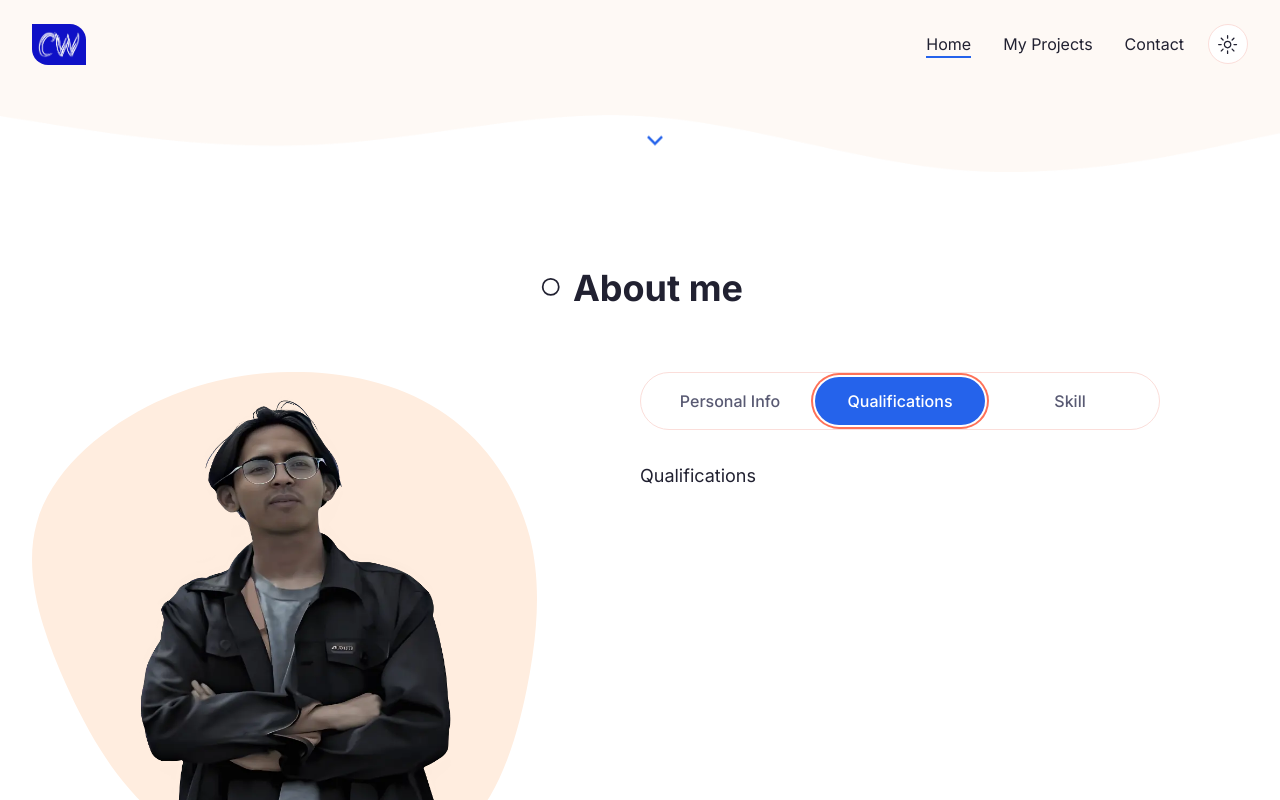
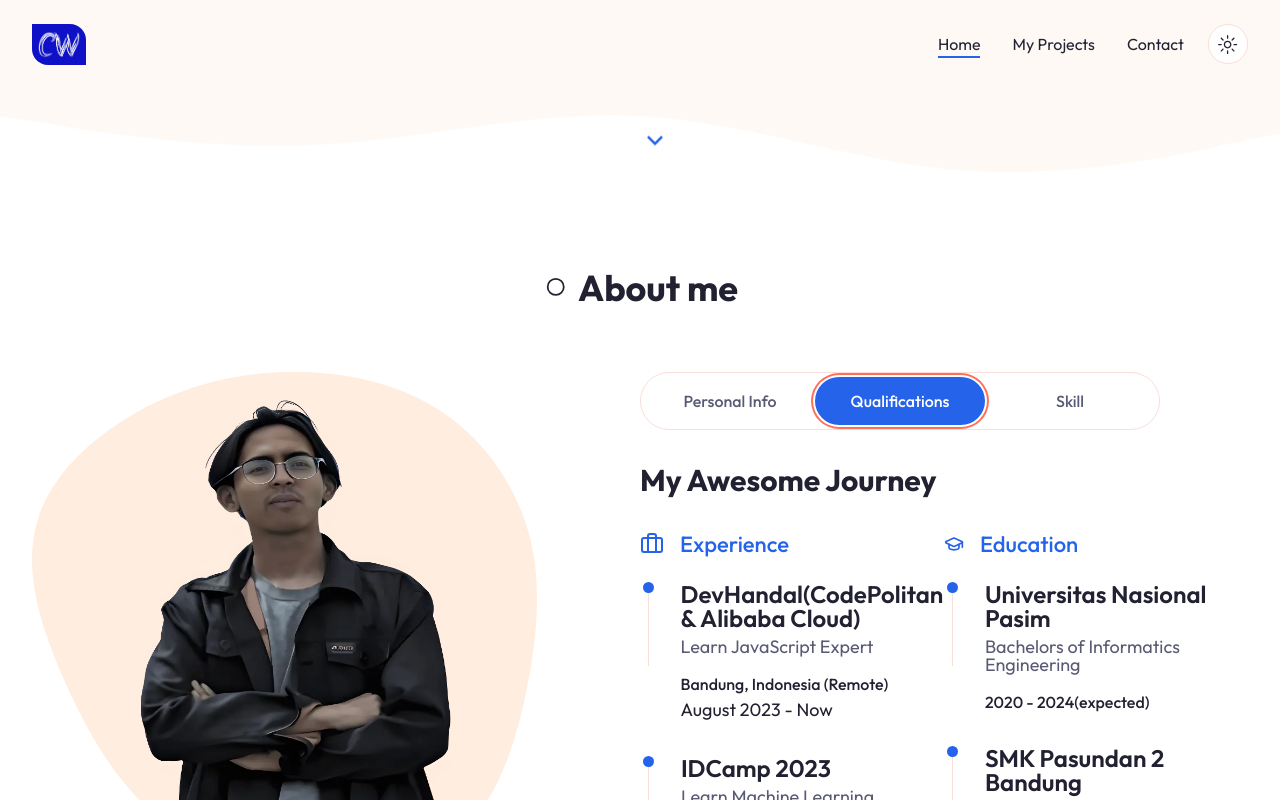
Before and after one commit to chndrwali/portfolio-v2, a Next.js app: page / in a window 1280 px wide. Both pictures are taken after a click on the tab "Qualifications". Shown: the part 589-1389 px from the top of the page. Built offline with nearby package versions, Linux system fonts and the light colour scheme.

Commit message:
add: experience data to component

```diff
--- a/app/layout.jsx
+++ b/app/layout.jsx
@@ -1,4 +1,4 @@
-import { Inter } from "next/font/google";
+import { Outfit } from "next/font/google";
 import "./globals.css";
 
 // component
@@ -6,7 +6,7 @@ import Header from "@/components/Header/Header";
 import Footer from "@/components/Footer/Footer";
 import { ThemeProvider } from "@/components/ThemeProvider";
 
-const inter = Inter({ subsets: ["latin"] });
+const outfit = Outfit({ subsets: ["latin"] });
 
 export const metadata = {
   title: "Candra Wali Sanjaya | Portfolio",
@@ -16,7 +16,7 @@ export const metadata = {
 export default function RootLayout({ children }) {
   return (
     <html lang="en" suppressHydrationWarning>
-      <body className={inter.className}>
+      <body className={outfit.className}>
         <ThemeProvider attribute="class" defaultTheme="light">
         <Header />
         {children}
--- a/components/About/About.jsx
+++ b/components/About/About.jsx
@@ -40,12 +40,12 @@ const qualificationData = [
       },
       {
         university: 'SMK Pasundan 2 Bandung',
-        qualification: 'student',
+        qualification: 'Student',
         years: '2017 - 2020',
       },
       {
         university: 'SMPN 26 Bandung',
-        qualification: 'student',
+        qualification: 'Student',
         years: '2014 - 2017',
       },
     ],
@@ -55,25 +55,25 @@ const qualificationData = [
     data: [
       {
         company: 'DevHandal(CodePolitan & Alibaba Cloud)',
-        qualification: 'Learn JavaScript Expert',
+        role: 'Learn JavaScript Expert',
         years: 'August 2023 - Now',
         location: 'Bandung, Indonesia (Remote)',
       },
       {
         company: 'IDCamp 2023',
-        qualification: 'Learn Machine Learning Intermediate',
+        role: 'Learn Machine Learning Intermediate',
         years: 'Sept 2023 - Jan 2024',
         location: 'Bandung, Indonesia (Remote)',
       },
       {
         company: 'Orbit Campus (MSIB) - Artificial Intelligences 4 Jobs',
-        qualification: 'Group leader, Front End Dev, Machine Learning Dev',
+        role: 'Group leader, Front End Dev, Machine Learning Dev',
         years: 'Aug 2023 - Jan 2024',
         location: 'Jakarta, Indonesia (Remote)',
       },
       {
         company: 'Dicoding Indonesia (MSIB) - Front End Web & Back End ',
-        qualification: 'Front End Developer',
+        role: 'Front End Developer',
         years: 'Feb 2023 - June 2023',
         location: 'Bandung, Indonesia (Remote)',
       },
@@ -146,20 +146,83 @@ const About = () => {
               </TabsList>
               <div className="text-lg mt-12 xl:mt-8 ">
                 <TabsContent value="personal">
-                  <div className='text-center xl:text-left'>
+                  <div className="text-center xl:text-left">
                     <h3 className="h3 mb-4">Unmatched Service Quality for Over 10 Years</h3>
                     <p className="subtitle max-w-xl mx-auto xl:mx-0 ">Lorem ipsum dolor sit amet consectetur adipisicing elit. Repellendus, qui!</p>
-                    <div className='grid xl:grid-cols-2 gap-4 mb-12'>
-                        {infoData.map((item, index) =>{
-                            return <div key={index} className='flex items-center gap-x-4 mx-auto xl:mx-0'>
-                                <div className='text-primary'>{item.icon}</div>
-                                <div>{item.text}</div>
-                            </div>
-                        })}
+                    <div className="grid xl:grid-cols-2 gap-4 mb-12">
+                      {infoData.map((item, index) => {
+                        return (
+                          <div key={index} className="flex items-center gap-x-4 mx-auto xl:mx-0">
+                            <div className="text-primary">{item.icon}</div>
+                            <div>{item.text}</div>
+                          </div>
+                        );
+                      })}
+                    </div>
+                    <div className="flex flex-col gap-y-2">
+                      <div className="text-primary">Language Skill</div>
+                      <div className="border-b border-border"></div>
+                      <div>Indonesian, Sundanese, Arabic</div>
                     </div>
                   </div>
                 </TabsContent>
-                <TabsContent value="qualifications">Qualifications</TabsContent>
+                <TabsContent value="qualifications">
+                  <div>
+                    <h3 className="h3 mb-8 text-center xl:text-left">My Awesome Journey</h3>
+                    <div className='grid md:grid-cols-2 gap-y-8 '>
+                      <div className='flex flex-col gap-y-6'>
+                        <div className='flex gap-x-4 items-center text-[22px] text-primary'>
+                          <Briefcase />
+                          <h4 className="capitalize font-medium">{getData(qualificationData, 'experience').title}</h4>
+                        </div>
+                        <div className='flex flex-col gap-y-8'>
+                        {getData(qualificationData, 'experience').data.map((item, index) => {
+                            const {company, role, years, location} = item;
+
+                            return (
+                                <div key={index} className='flex gap-x-8 group'>
+                                    <div className='h-[84px] w-[1px] bg-border relative ml-2'>
+                                        <div className='w-[11px] h-[11px] rounded-full bg-primary absolute -left-[5px] group-hover:translate-y-[84px] transition-all'></div>
+                                    </div>
+                                    <div>
+                                        <div className='font-semibold text-2xl leading-none mb-2 '>{company}</div>
+                                        <div className='text-lg leading-none text-muted-foreground mb-4'>{role}</div>
+                                        <div className='text-base font-medium '>{location}</div>
+                                        <div>{years}</div>
+                                    </div>
+                                </div>
+                            )
+                        })}
+                        </div>
+                      </div>
+                      <div className='flex flex-col gap-y-6'>
+                        <div className='flex gap-x-4 items-center text-[22px] text-primary'>
+                          <GraduationCap size={20} />
+                          <h4 className="capitalize font-medium">{getData(qualificationData, 'education').title}</h4>
+                        </div>
+                        <div className='flex flex-col gap-y-8'>
+                        {getData(qualificationData, 'education').data.map((item, index) => {
+                            const {university, qualification, years } = item;
+
+                            return (
+                                <div key={index} className='flex gap-x-8 group '>
+                                    <div className='h-[84px] w-[1px] bg-border relative ml-2'>
+                                        <div className='w-[11px] h-[11px] rounded-full bg-primary absolute -left-[5px] group-hover:translate-y-[84px] transition-all'></div>
+                                    </div>
+                                    <div>
+                                        <div className='font-semibold text-2xl leading-none mb-2 '>{university}</div>
+                                        <div className='text-lg leading-none text-muted-foreground mb-4'>{qualification}</div>
+                                        <div className='text-base font-medium '>{years}</div>
+
+                                    </div>
+                                </div>
+                            )
+                        })}
+                        </div>
+                      </div>
+                    </div>
+                  </div>
+                </TabsContent>
                 <TabsContent value="skills">Skill</TabsContent>
               </div>
             </Tabs>
```
